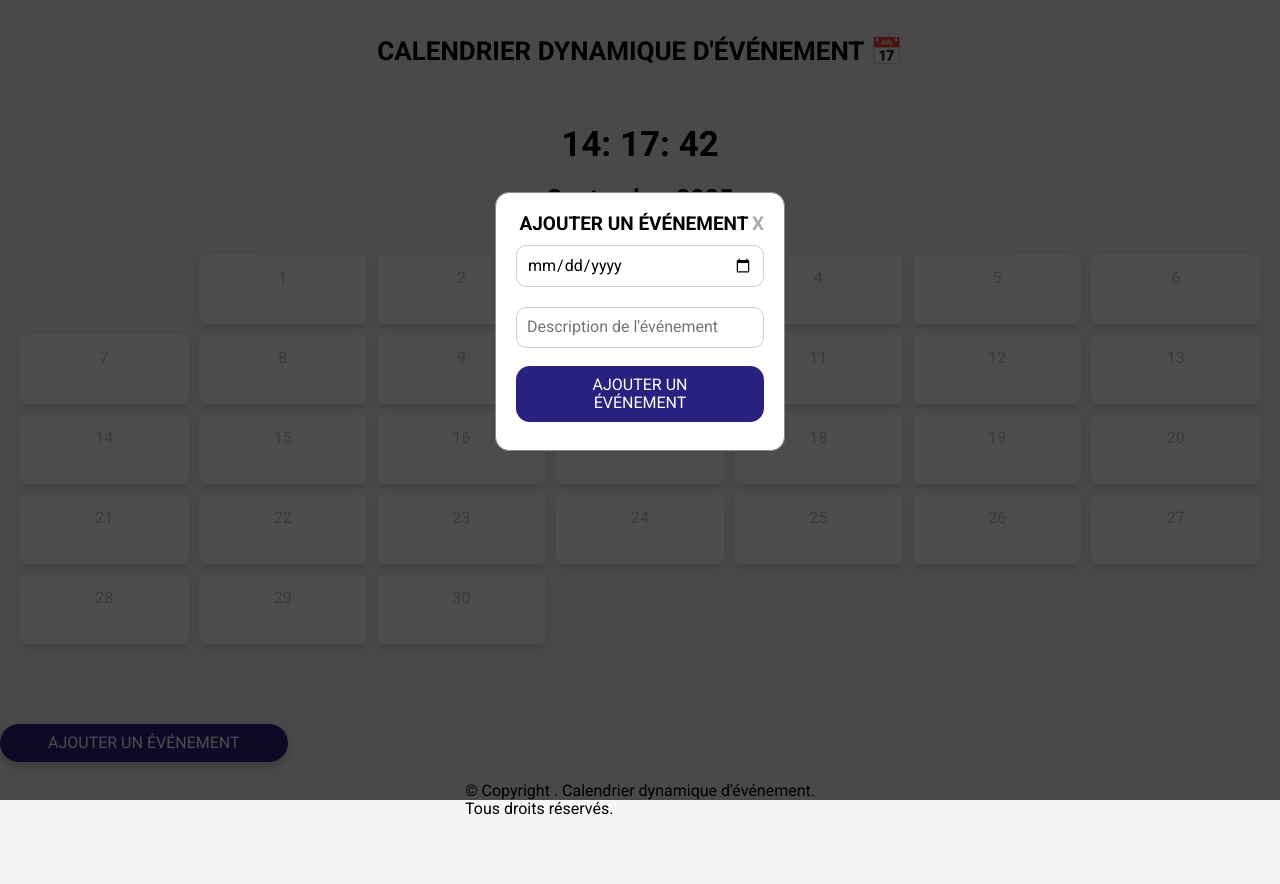
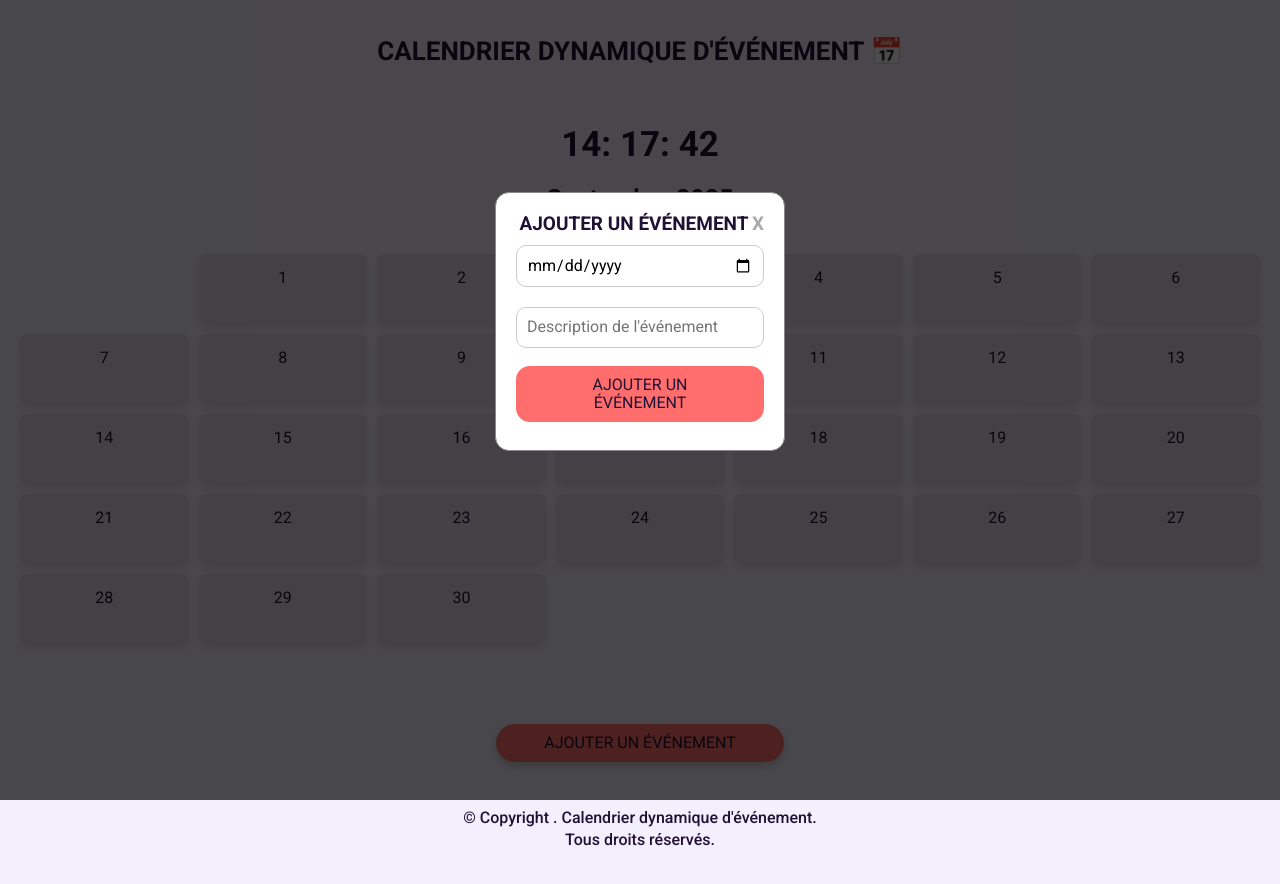
Before and after one commit to aperbet56/calendrier_dynamique_devenement, a plain HTML site: page index.html in a window 1280 px wide. Both pictures are taken after a click on the button "AJOUTER UN ÉVÉNEMENT". Before the commit the page ends 839 px from the top, so only its background shows below. Drawn offline with Linux system fonts and the light colour scheme.

Commit message:
Changement des couleurs + stylisation du footer

```diff
--- a/style.css
+++ b/style.css
@@ -15,13 +15,15 @@
 body {
     width: 100%;
     min-height: 100vh;
-    background-color: #f5f5f5;
+    background-color: #f4effc;
+    color: #1f1135;
     display: flex;
     flex-direction: column;
     position: relative;
 }
 
-header, footer {
+header,
+footer {
     display: flex;
     justify-content: center;
     align-items: center;
@@ -72,8 +74,8 @@ h1 {
     display: flex;
     flex-direction: column;
     align-items: center;
-    background-color: #ffffff;
-    color: #c4c4c4;
+    background-color: #e2daeb;
+    color: #1f1135;
     padding: 15px;
     border-radius: 8px;
     min-height: 70px;
@@ -81,8 +83,8 @@ h1 {
 }
 
 .task {
-    background-color: #282180;
-    color: #ffffff;
+    background-color: #ff6e6c;
+    color: #1f1235;
     padding: 12px;
     margin-top: 10px;
     border-radius: 4px;
@@ -92,14 +94,14 @@ h1 {
     font-weight: 700;
     width: 88%;
     cursor: pointer;
-    transition: background-color 0.3s ease-out;
+    transition: opacity 0.3s ease-out;
 }
 
 
 .task:hover,
 .modal__content button:hover,
 .add__task__btn:hover {
-  background-color: #4039a1;
+    opacity: 0.8;
 }
 
 .modal {
@@ -155,26 +157,39 @@ input[type="text"] {
 }
 
 .modal__content button {
-    background-color: #282180;
-    color: #ffffff;
+    background-color: #ff6e6c;
+    color: #1f1235;
     text-transform: uppercase;
     padding: 10px 48px;
     margin: 8px 0;
     border-radius: 14px;
     cursor: pointer;
-    transition: background-color 0.3s ease-out;
+    transition: opacity 0.3s ease-out;
+}
+
+.btn {
+    display: flex;
+    justify-content: center;
+    align-items: center;
 }
 
 .add__task__btn {
-    color: #ffffff;
-    background-color: #282180;
+    color: #1f1235;
+    background-color: #ff6e6c;
     padding: 10px 48px;
     border-radius: 20px;
     text-transform: uppercase;
     text-align: center;
     cursor: pointer;
-    transition: background-color 0.3s ease-out;
+    transition: opacity 0.3s ease-out;
     box-shadow: 0 4px 8px rgba(0, 0, 0, 0.2);
+}
+
+.footer__text {
+    padding: 25px 15px 15px;
+    text-align: center;
+    font-weight: 500;
+    line-height: 1.4;
 }
 
 /**** Responsive design ****/
@@ -186,19 +201,19 @@ input[type="text"] {
 }
 
 @media screen and (max-width: 992px) {
-    .calendar__grid{
+    .calendar__grid {
         grid-template-columns: repeat(3, 1fr);
     }
 }
 
 @media screen and (max-width: 768px) {
-    .calendar__grid{
+    .calendar__grid {
         grid-template-columns: repeat(2, 1fr);
     }
 }
 
 @media screen and (max-width: 576px) {
-    .calendar__grid{
+    .calendar__grid {
         grid-template-columns: repeat(1, 1fr);
     }
 }
```
